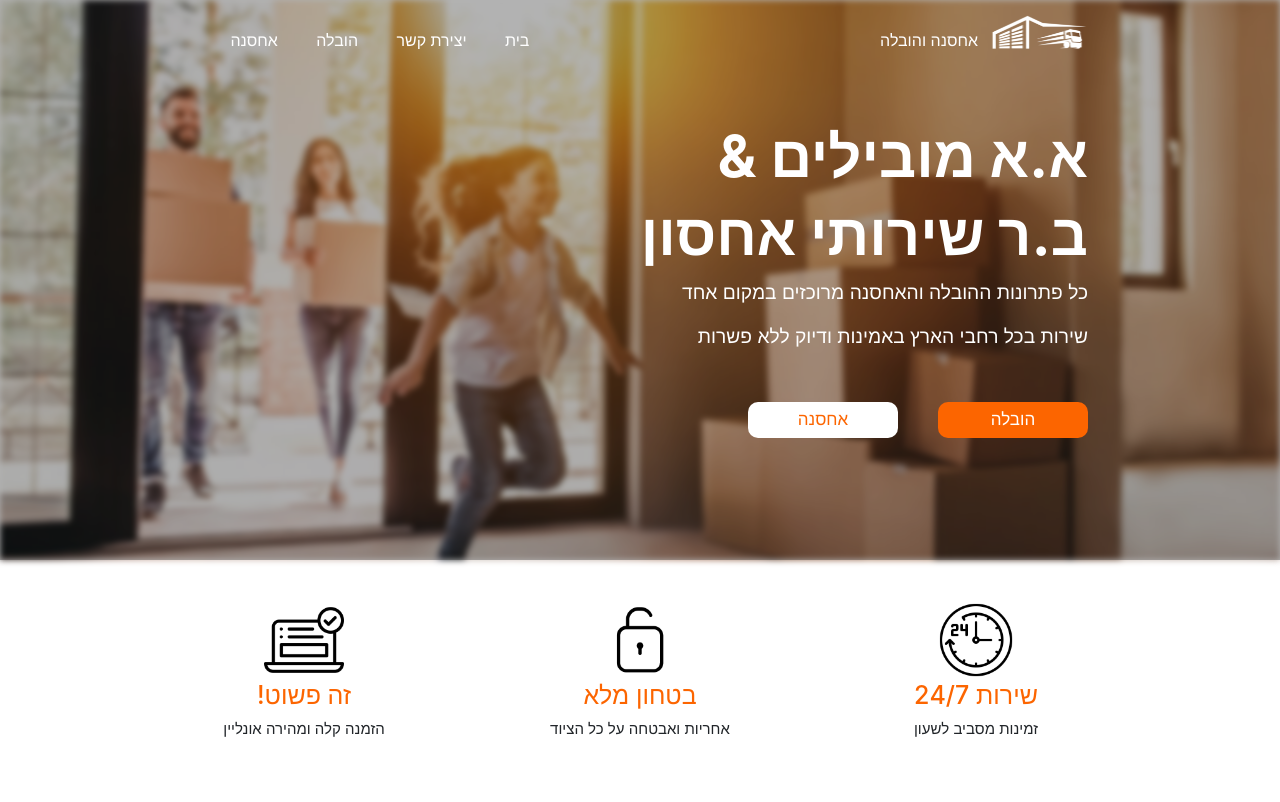
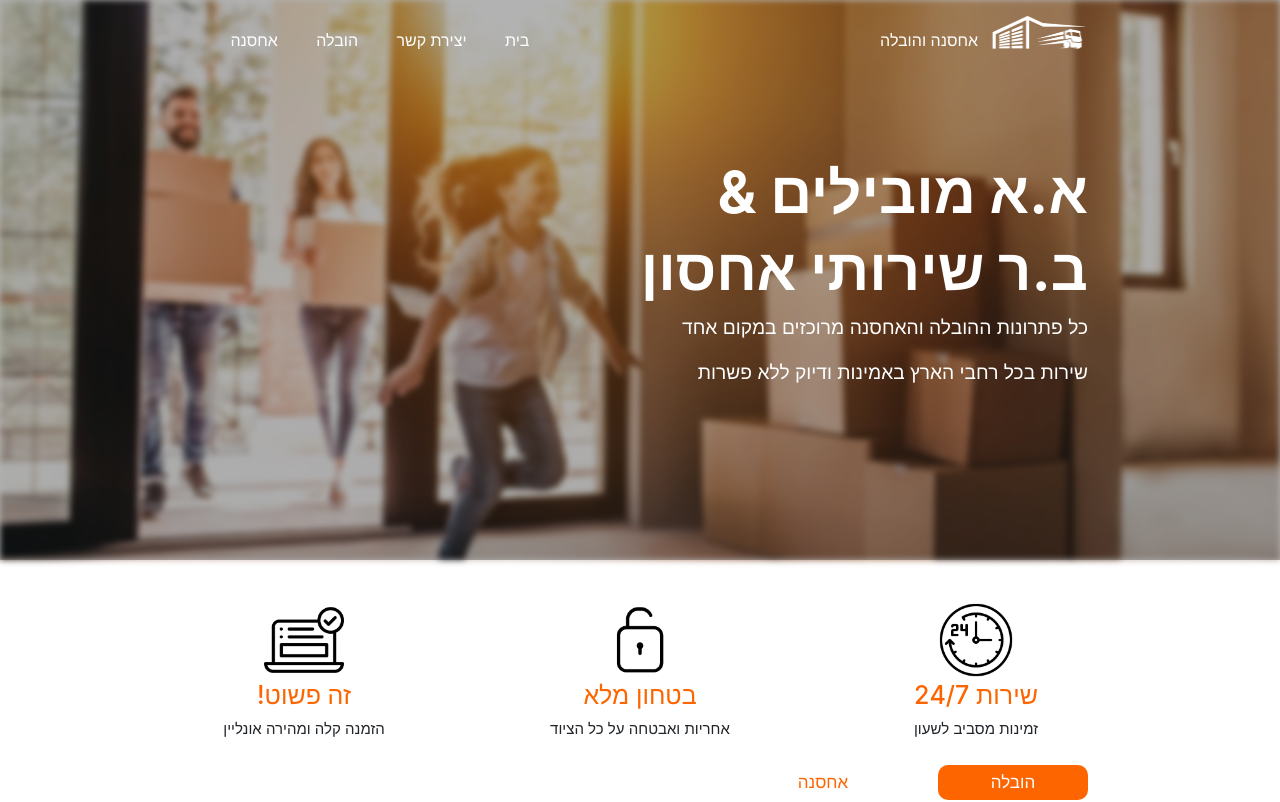
Before and after one commit to binyaalex/moving, a React (Create React App) app: page / in a window 1280 px wide. Shown: the top 802 px of the page. Built offline with nearby package versions, Linux system fonts and the light colour scheme; a web font is replaced by a local one.

Commit message:
change banner buttons position

```diff
--- a/src/components/home/Home.css
+++ b/src/components/home/Home.css
@@ -46,9 +46,11 @@
 }
 
 .btnDiv {
-  margin-top: 20px;
+  /* margin-top: 20px; */
   display: flex;
   flex-direction: row;
+  position: absolute;
+  bottom: 0;
 }
 
 .btnDiv>* {
--- a/src/components/storage/Storage.css
+++ b/src/components/storage/Storage.css
@@ -28,6 +28,7 @@
   font-size: larger;
   filter: none !important;
   padding-top: 50px;
+  position: relative;
 }
 
 .service_list_sec {
```
